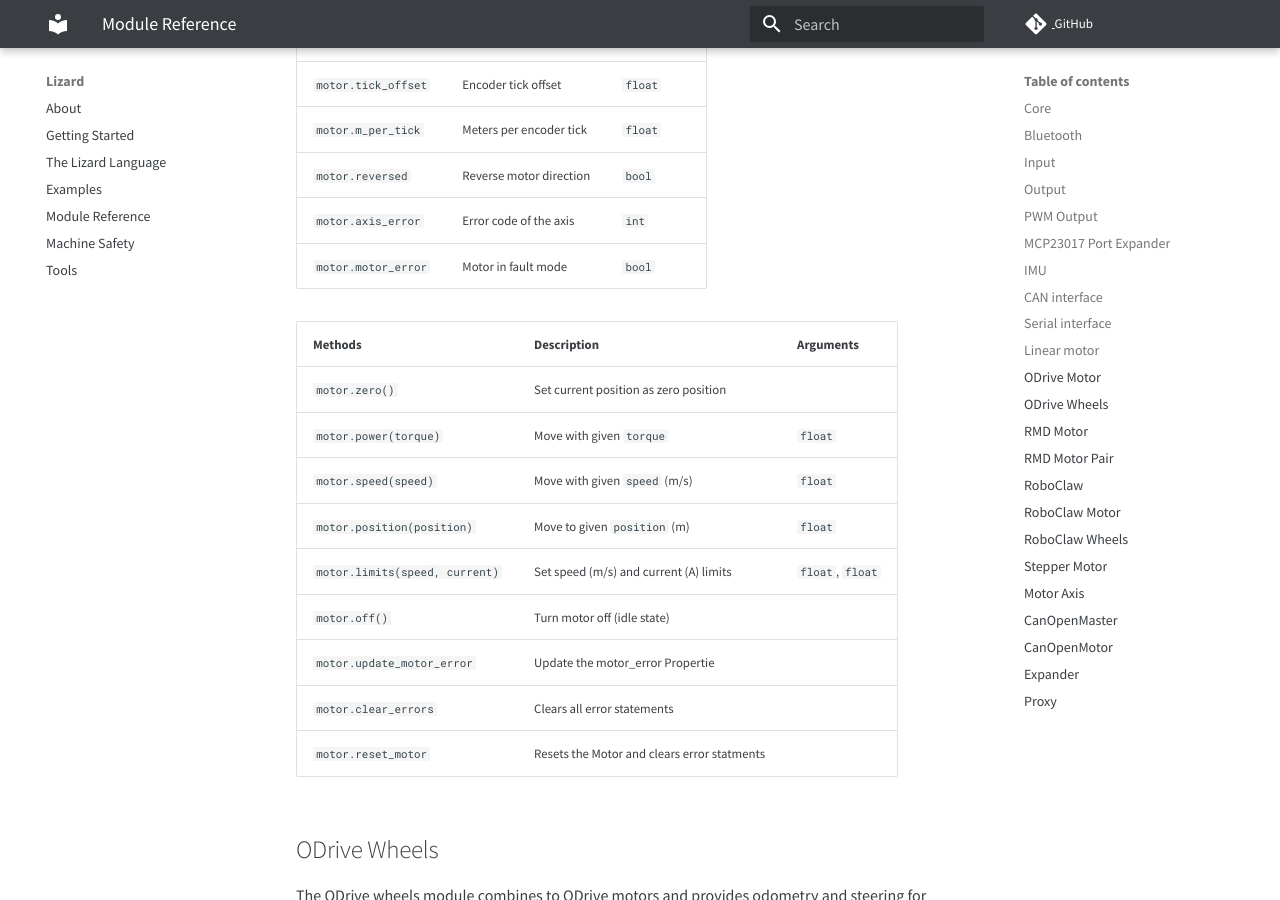
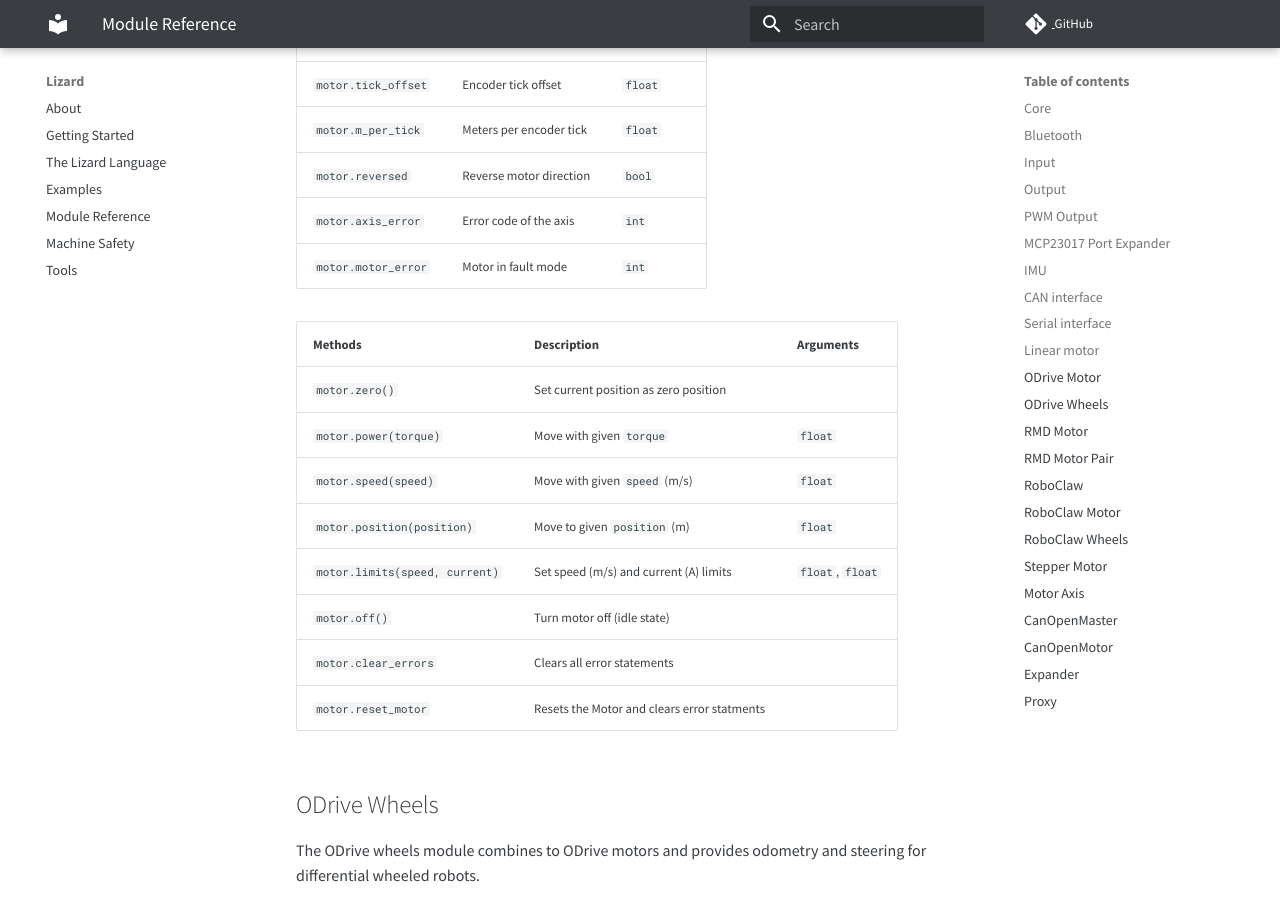
Before and after one commit to zauberzeug/lizard, an MkDocs documentation site: the page built from docs/module_reference.md, in a window 1280 px wide and 900 px high, scrolled down 8926 px. Built offline with MkDocs 1.6.1 and Material for MkDocs 9.7.7, drawn with Linux system fonts in a browser that asks for light colours; comment, search, counter and statistics services are not loaded.

Commit message:
cahnge flag to 0,1 add motor reset

```diff
--- a/docs/module_reference.md
+++ b/docs/module_reference.md
@@ -270,7 +270,7 @@
 | `motor.m_per_tick`  | Meters per encoder tick | `float`   |
 | `motor.reversed`    | Reverse motor direction | `bool`    |
 | `motor.axis_error`  | Error code of the axis  | `int`     |
-| `motor.motor_error` | Motor in fault mode     | `bool`    |
+| `motor.motor_error` | Motor in fault mode     | `int`     |
 
 | Methods                        | Description                                 | Arguments        |
 | ------------------------------ | ------------------------------------------- | ---------------- |
@@ -280,7 +280,6 @@
 | `motor.position(position)`     | Move to given `position` (m)                | `float`          |
 | `motor.limits(speed, current)` | Set speed (m/s) and current (A) limits      | `float`, `float` |
 | `motor.off()`                  | Turn motor off (idle state)                 |                  |
-| `motor.update_motor_error`     | Update the motor_error Propertie            |                  |
 | `motor.clear_errors`           | Clears all error statements                 |                  |
 | `motor.reset_motor`            | Resets the Motor and clears error statments |                  |
 
```
Also changed, not shown: 2 other files.
